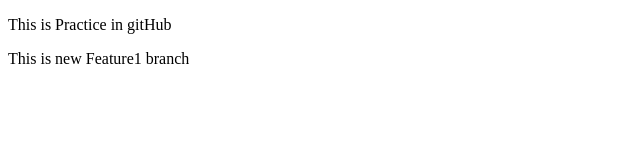
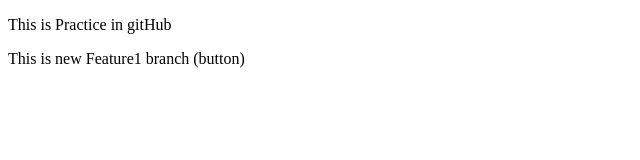
Before and after one commit to StrawHatLuffy2303/localRepo, a plain HTML site: page index.html in a window 1280 px wide. Shown: the full height of the page, 0-640 px from the left. Drawn offline with Linux system fonts and the light colour scheme.

```diff
--- a/index.html
+++ b/index.html
@@ -8,6 +8,6 @@
 </head>
 <body>
     <p>This is Practice in gitHub</p>
-    <p>This is new Feature1 branch</p>
+    <p>This is new Feature1 branch (button)</p>
 </body>
 </html>
```
